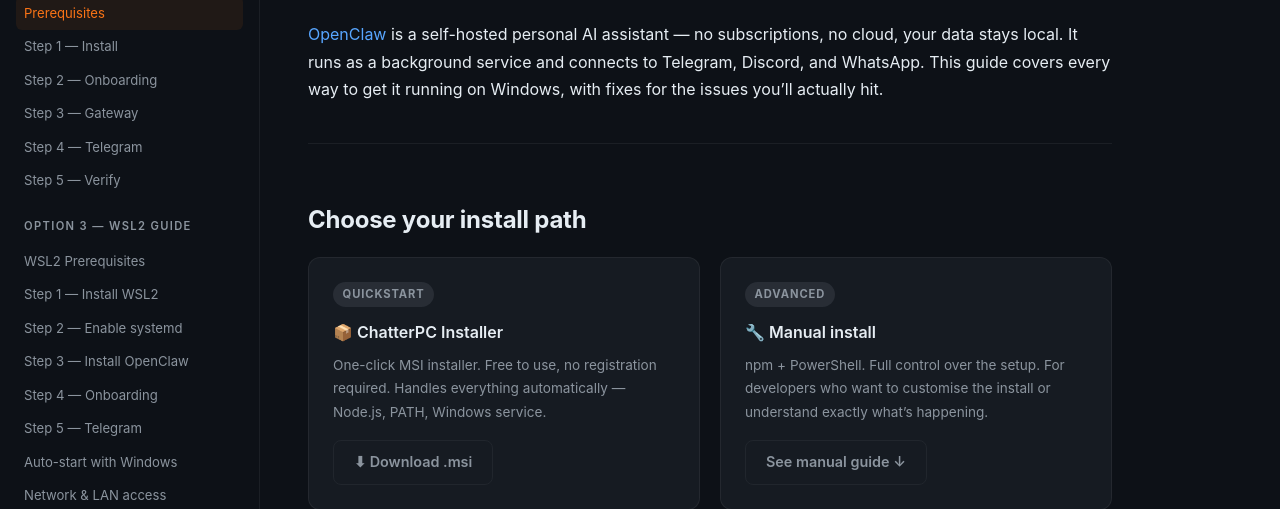
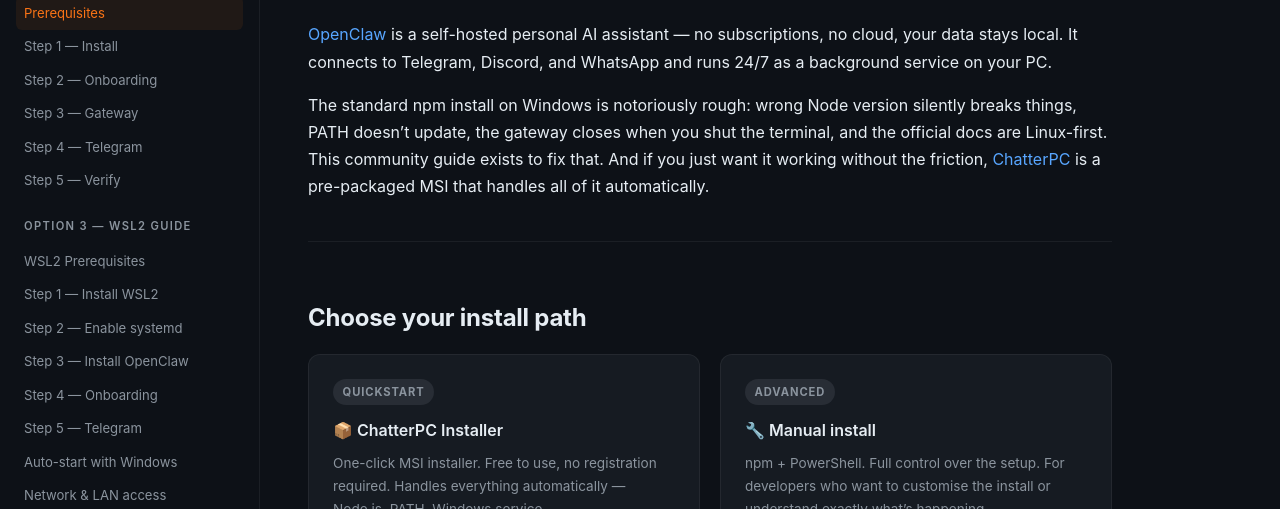
Before and after one commit to keugenek/clawhome, a plain HTML site: page index.html in a window 1280 px wide. Shown: the part 288-797 px from the top of the page. Drawn offline with Linux system fonts and the light colour scheme.

Commit message:
docs: add context on Windows install pain + how ChatterPC helps

```diff
--- a/index.html
+++ b/index.html
@@ -1,4 +1,4 @@
-DOCTYPE html>
+OCTYPE html>
 <html lang="en">
 <head>
 <meta charset="UTF-8">
@@ -185,7 +185,9 @@
     <img src="https://img.shields.io/badge/download-chatterpc.com-brightgreen" alt="Download">
   </div>
 
-  <p><a href="https://github.com/openclaw/openclaw">OpenClaw</a> is a self-hosted personal AI assistant &mdash; no subscriptions, no cloud, your data stays local. It runs as a background service and connects to Telegram, Discord, and WhatsApp. This guide covers every way to get it running on Windows, with fixes for the issues you&rsquo;ll actually hit.</p>
+  <p><a href="https://github.com/openclaw/openclaw">OpenClaw</a> is a self-hosted personal AI assistant &mdash; no subscriptions, no cloud, your data stays local. It connects to Telegram, Discord, and WhatsApp and runs 24/7 as a background service on your PC.</p>
+
+  <p>The standard npm install on Windows is notoriously rough: wrong Node version silently breaks things, PATH doesn&rsquo;t update, the gateway closes when you shut the terminal, and the official docs are Linux-first. This community guide exists to fix that. And if you just want it working without the friction, <a href="https://chatterpc.com/downloads">ChatterPC</a> is a pre-packaged MSI that handles all of it automatically.</p>
 
   <hr id="install">
 
```
